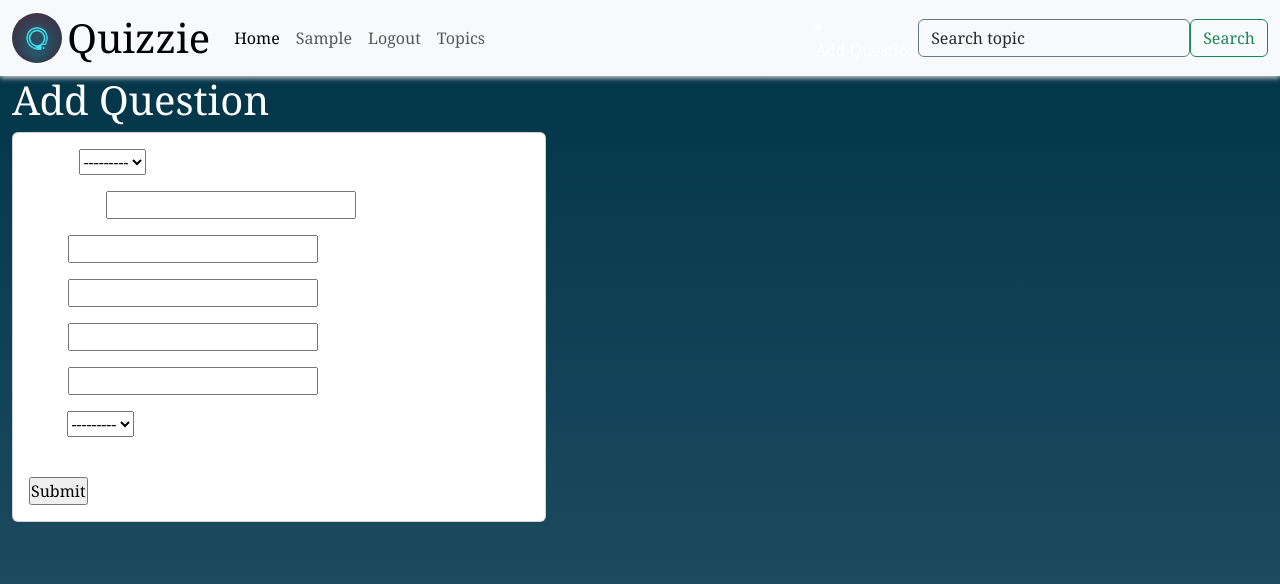
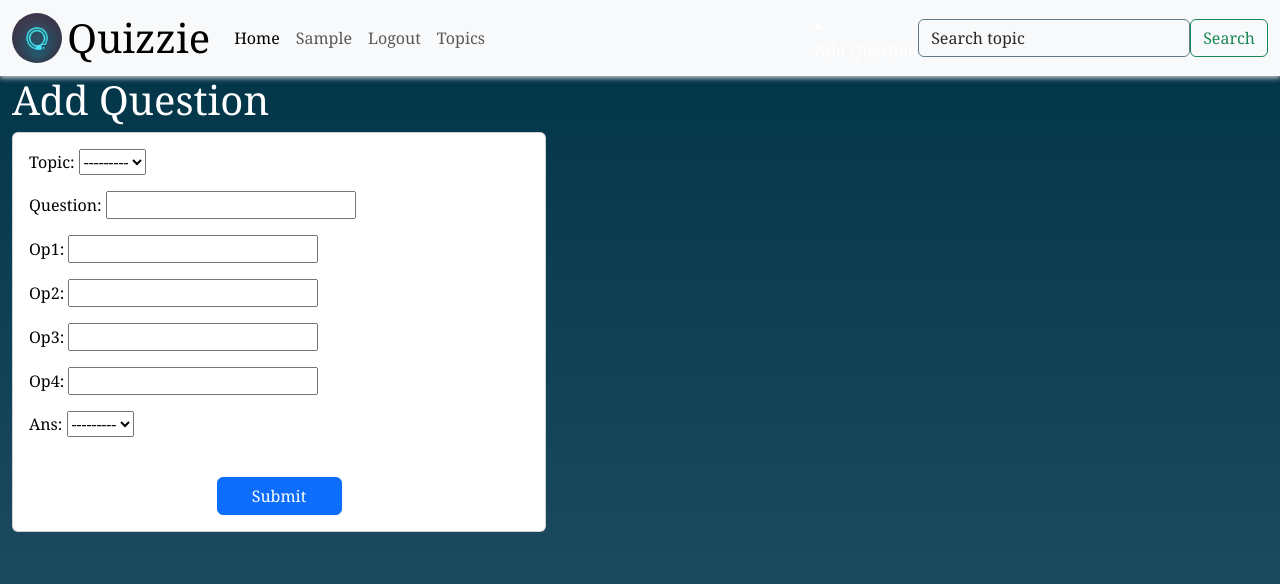
Before and after one commit to Kelly-Nesh/QuizWiz, a Django app: page /addQuestion/ in a window 1280 px wide. Shown: the top 584 px of the page. Run offline with Django 3.2, Linux system fonts and the light colour scheme; the visitor is signed in with stand-in values (Sample User, id 1); data that the repository does not hold is empty.

Commit message:
form styling added styles for scoresheet page

```diff
--- a/Quiz/templates/Quiz/addQuestion.html
+++ b/Quiz/templates/Quiz/addQuestion.html
@@ -1,16 +1,16 @@
 {% extends 'Quiz/dependencies.html' %}
-
+{% load static %}
 {% block content %}
 
 <div class="jumbotron container row">
     <div class="col-md-6">
         <h1>Add Question</h1>
-        <div class="card card-body">
-           <form action="" method="POST">
+        <div class="card card-body text-black">
+           <form action="{% url 'topics' %}" method="POST" class="add-q">
               {% csrf_token %}
                 {{form.as_p}}
                 <br>
-             <input type="submit" name="Submit">
+             <input type="submit" class="w-25 mx-auto d-block btn btn-primary" name="Submit">
              </form>
             </div>
         </div>
--- a/Quiz/templates/Quiz/result.html
+++ b/Quiz/templates/Quiz/result.html
@@ -1,4 +1,4 @@
-a{% extends 'Quiz/dependencies.html' %} {% block content %}
+{% extends 'Quiz/dependencies.html' %} {% block content %}
 
 <div class="container">
   <div class="card-columns" style="padding: 10px; margin: 20px">
--- a/Quiz/templates/Quiz/user-details.html
+++ b/Quiz/templates/Quiz/user-details.html
@@ -1,6 +1,6 @@
 {% extends 'Quiz/dependencies.html' %} {% block content %}
 
-<div class="container">
+<div class="container pt-3 ps-4">
   <section class="row" style="max-width: 400px">
     <div class="col-7 border-bottom"><p class="h3 text-center">Topic</p></div>
     <div class="col-5 border-bottom"><p class="h3">Score</p></div>
```
Also changed, not shown: Quiz/templates/Quiz/topics.html (+3 -4 lines).
